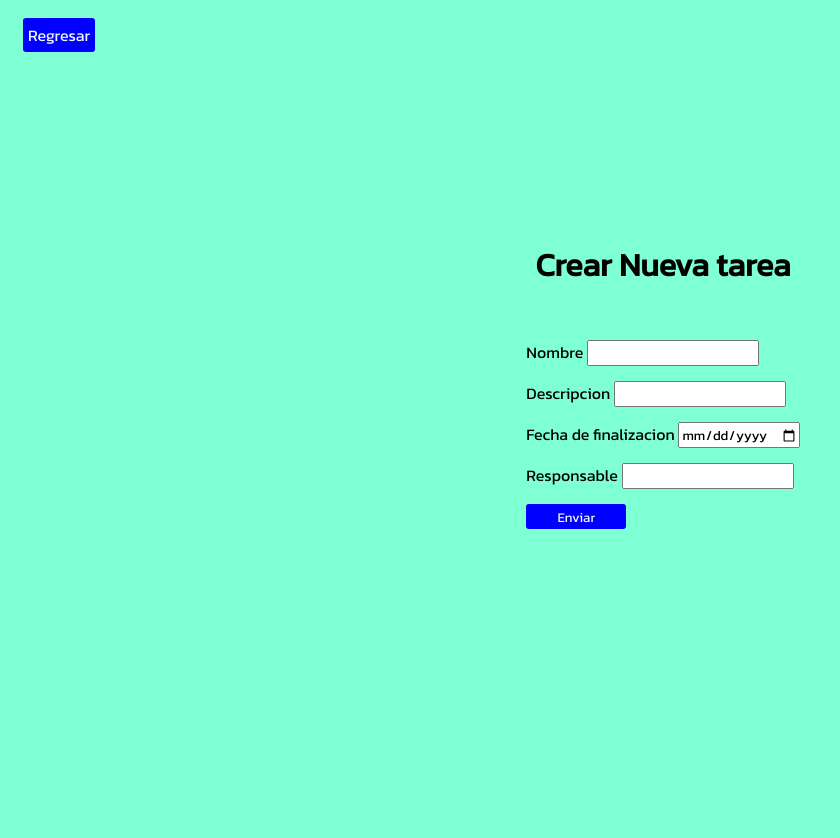
After one commit to Pauljls/Django, a Django app: page /nuevaTarea in a window 1280 px wide. The commit adds this page. Shown: the whole page, without its empty margins (0-840 px from the left). Run offline with Django 5.2, Linux system fonts and the light colour scheme.

Commit message:
Agregando Metodo post al formulario

```diff
--- a/tareasApp/static/styles/form.css
+++ b/tareasApp/static/styles/form.css
@@ -4,12 +4,52 @@
 }
 html{
     height: 100%;
-    background-color: aqua;
+    background-color:#7FFFD4;
 }
 body{
+    padding: 15px;
     height: 100%;
     width: 100%;
+    overflow: hidden;
+}
+#main-container{
+    height: 80%;
+    width: 100%;
     display: flex;
+    flex-direction: column;
     align-items: center;
     justify-content: center;
 }
+div{
+    margin: 15px auto;
+}
+a{
+
+    height: 20px;
+    width: 50px;
+    background-color: blue;
+    padding: 5px;
+    color: aliceblue;
+    border-radius: 3px;
+    cursor: pointer;
+    text-decoration: none;
+    transition: all 0.5s;
+}
+input[type=submit]{
+    height: 25px;
+    width: 100px;
+    display: flex;
+    background-color: blue;
+    color: aliceblue;
+    border-style: none;
+    padding: 15px auto;
+    border-radius: 3px;
+    align-items: center;
+    justify-content: center;
+}
+a:hover{
+    transform: scale(2);
+}
+table{
+    margin-top: 15px;
+}
--- a/tareasApp/static/styles/main.css
+++ b/tareasApp/static/styles/main.css
@@ -27,11 +27,8 @@ a{
     border-radius: 3px;
     cursor: pointer;
     text-decoration: none;
-    transition: all 0.5s;
 }
-a:hover{
-    transform: scale(2);
-}
+
 table{
     margin-top: 15px;
 }
--- a/tareasApp/templates/index.html
+++ b/tareasApp/templates/index.html
@@ -5,7 +5,7 @@
     <meta name="viewport" content="width=device-width, initial-scale=1.0">
     {% load static %}
     <link rel="stylesheet" href="{% static 'styles/main.css' %}">
-    <title>Document</title>
+    <title>Index</title>
 </head>
 <body>
     <div id="main-container">
--- /dev/null
+++ b/tareasApp/templates/nuevaTarea.html
@@ -0,0 +1,39 @@
+<!DOCTYPE html>
+<html lang="en">
+<head>
+    <meta charset="UTF-8">
+    <meta name="viewport" content="width=device-width, initial-scale=1.0">
+    {% load static %}
+    <link rel="stylesheet" href="{% static '/styles/form.css' %}">
+    <title>Agregar Nueva Tarea</title>
+</head>
+<body>
+    <a href="{% url 'tareasApp:index' %}">Regresar</a>
+        <div id="main-container">
+            <h1>Crear Nueva tarea</h1>
+                <div id="form-container">
+                    <form action="/nuevaTarea" method="post">
+                        {% csrf_token %}
+                        <div>
+                            <label>Nombre</label>
+                            <input type="text" name="nombre">
+                        </div>
+                        <div>
+                            <label>Descripcion</label>
+                            <input type="text" name="descripcion">
+                        </div>
+                        <div>
+                            <label>Fecha de finalizacion</label>
+                            <input type="date" name="fechaFinalizacion">
+                        </div>
+                        <div>
+                            <label>Responsable</label>
+                            <input type="text" name="responsable">
+                        </div>
+                        <input type="submit" value="Enviar">
+                    </form>
+                </div>
+        </div>
+
+</body>
+</html>
--- a/tareasApp/urls.py
+++ b/tareasApp/urls.py
@@ -5,5 +5,5 @@ app_name = 'tareasApp'
 
 urlpatterns = [
     path('',views.index, name='index'),
-    path('/nuevaTarea',views.nuevaTarea, name='nuevaTarea')
+    path('nuevaTarea',views.nuevaTarea, name='nuevaTarea')
 ]
--- a/tareasApp/views.py
+++ b/tareasApp/views.py
@@ -1,4 +1,6 @@
 from django.shortcuts import render
+from django.http import HttpResponseRedirect
+from django.urls import reverse
 
 # Create your views here.
 
@@ -15,4 +17,12 @@ def index(request):
 def nuevaTarea(request):
     if request.method == 'POST':
         print(request.POST)
-    return render(request,'formTareas.html')
+        nombre = request.POST.get('nombre')
+        descripcion = request.POST.get('descripcion')
+        fechaFin = request.POST.get('fechaFinalizacion')
+        estatus = 'Pendiente'
+        responsable = request.POST.get('responsable')
+        listaTareas.append([nombre,descripcion,fechaFin,estatus,responsable])
+        return HttpResponseRedirect(reverse('tareasApp:index'))
+
+    return render(request,'nuevaTarea.html')
```
Also changed, not shown: tareasApp/templates/formTareas.html (deleted, +0 -39 lines).
